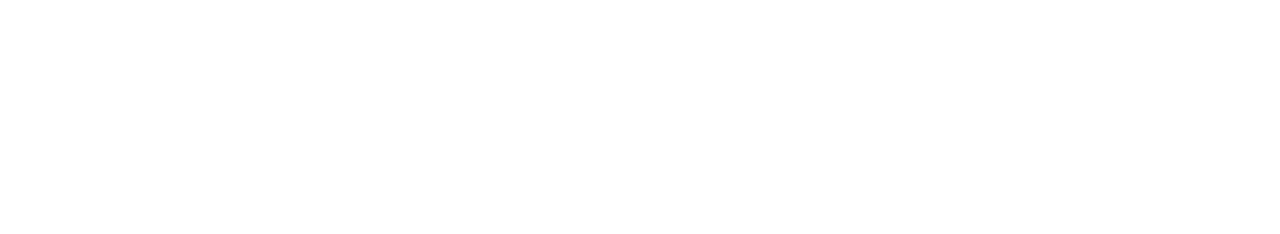
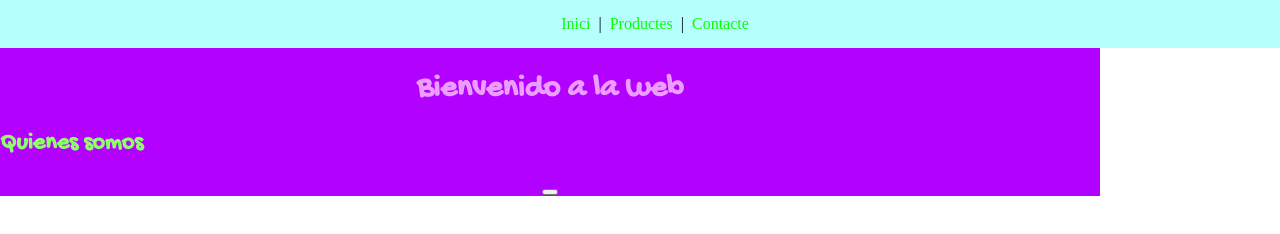
Before and after one commit to ilazsp2/DAM1M04-Exercici-Posicio, a plain HTML site: page index.html in a window 1280 px wide. Drawn offline with Linux system fonts and the light colour scheme.

Commit message:
avances css y navegacion

```diff
--- a/global.css
+++ b/global.css
@@ -0,0 +1,48 @@
+.barranav {
+    background-color: rgb(182, 255, 255);
+    left: 0;
+    padding: 15px;
+    position: fixed;
+    text-align: center;
+    top: 0;
+    width: 100%;
+    z-index: 2;
+}
+
+
+a {
+    text-decoration: none;
+    color:#09ff00;
+}
+
+a:hover {
+    color:rgb(255, 238, 0);
+}
+
+.seccion1 {
+    margin:auto;
+    background-color: rgb(179, 1, 255);
+    left: 0;
+    position: absolute;
+    text-align: center;
+    top: 0;
+    width: 100%;
+    max-width: 1100px;
+    z-index: -1;
+}
+
+h1 {
+    margin-top: 70px;
+    font-family: "Gochi Hand", cursive;
+    font-weight: 1000;
+    font-style: normal;
+    color: rgb(236, 158, 255);
+}
+
+h2 {
+    font-family: "Gochi Hand", cursive;
+    font-weight: 700;
+    font-style: normal;
+    text-align: left;
+    color: rgb(143, 255, 105);
+}
--- a/index.html
+++ b/index.html
@@ -2,10 +2,24 @@
 <html xmlns="http://www.w3.org/1999/xhtml">
     <head>
         <meta charset="UTF-8">
+        <link rel="preconnect" href="https://fonts.googleapis.com">
+        <link rel="preconnect" href="https://fonts.gstatic.com" crossorigin>
+        <link href="https://fonts.googleapis.com/css2?family=Gochi+Hand&display=swap" rel="stylesheet">
         <link rel="stylesheet" href="global.css">
         <title>Inici</title>
     </head>
     <body>
-
+        <div class="barranav">
+            <a href="index.html">Inici</a>
+            &nbsp;|&nbsp;
+            <a href="productes.html">Productes</a>
+            &nbsp;|&nbsp;
+            <a href="contacte.html">Contacte</a>
+        </div>
+        <div class="seccion1">
+        <h1>Bienvenido a la web</h1>
+        <h2>Quienes somos</h2>
+        <button></button>
+        </div>
     </body>
 </html>
```
Also changed, not shown: contacte.html (+11 -1 lines), productes.html (+11 -1 lines).
